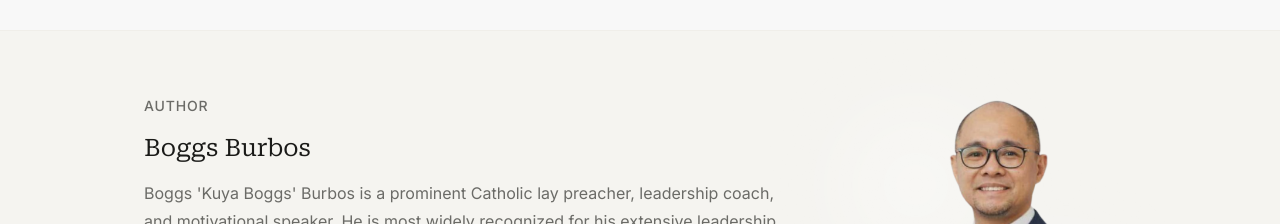
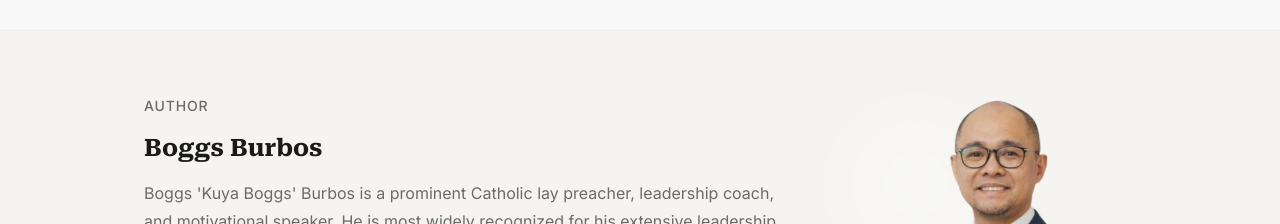
Before and after one commit to prod-moira/inner-child-ebook, a Next.js app: page / in a window 1280 px wide. Shown: the part 1380-1604 px from the top of the page. Built offline with nearby package versions, Linux system fonts and the light colour scheme.

Commit message:
style: add extra styling to author section

```diff
--- a/app/(public)/home.module.css
+++ b/app/(public)/home.module.css
@@ -316,7 +316,7 @@
 .authorName {
   font-family: var(--font-heading);
   font-size: var(--font-size-2xl);
-  font-weight: var(--font-weight-normal);
+  font-weight: var(--font-weight-bold);
   color: var(--color-text);
   margin-bottom: var(--space-md);
 }
--- a/app/(public)/page.tsx
+++ b/app/(public)/page.tsx
@@ -89,7 +89,7 @@ export default function Home() {
               </div>
             </FadeIn>
 
-            <div className={styles.authorSocials}>
+            <FadeIn direction="up" delay={200} className={styles.authorSocials}>
               <a href={AUTHOR.facebook} target="_blank" rel="noopener noreferrer" aria-label="Facebook" className={styles.authorSocialLink}>
                 <FaFacebook className={styles.authorSocialIcon} />
               </a>
@@ -99,7 +99,7 @@ export default function Home() {
               <a href={AUTHOR.website} target="_blank" rel="noopener noreferrer" aria-label="Website" className={styles.authorSocialLink}>
                 <FaLink className={styles.authorSocialIcon} />
               </a>
-            </div>
+            </FadeIn>
           </div>
         </div>
       </section>
```
